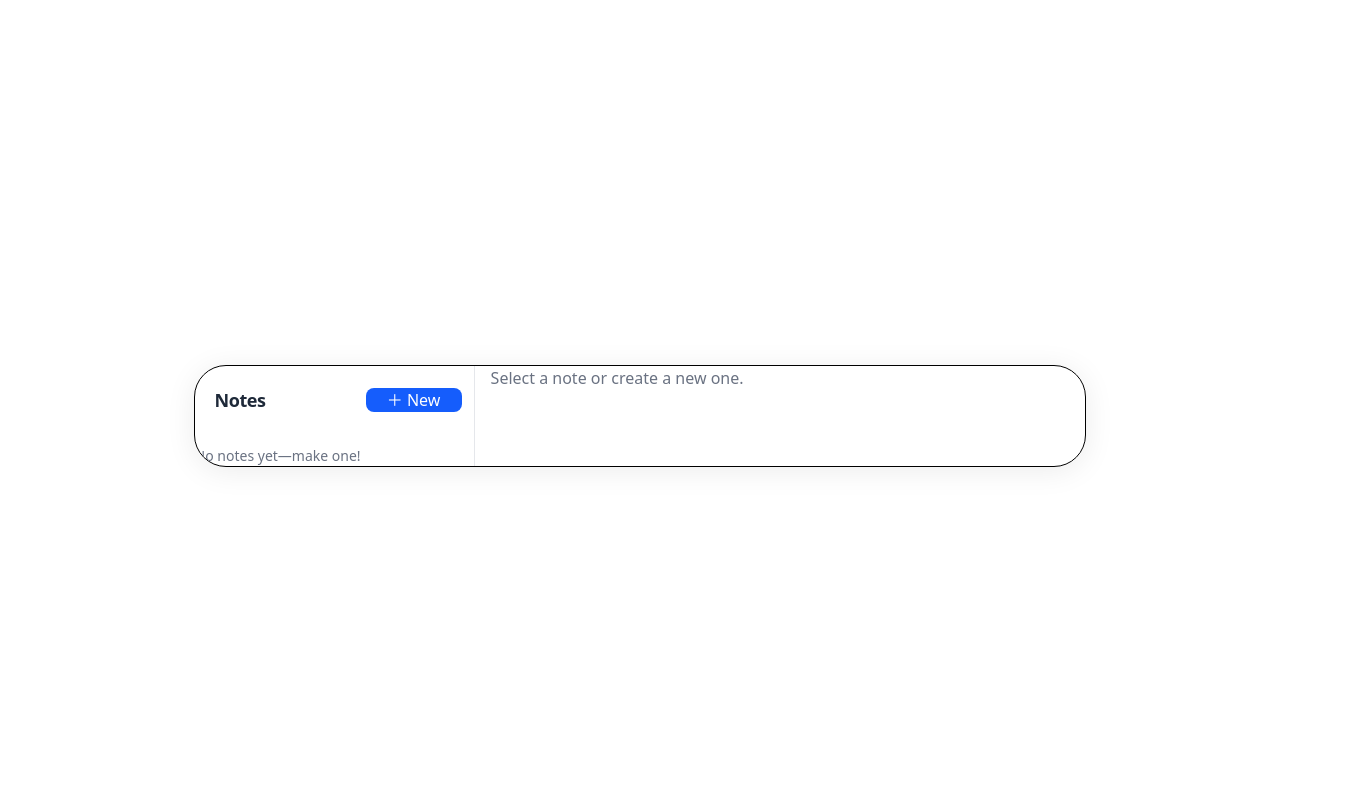
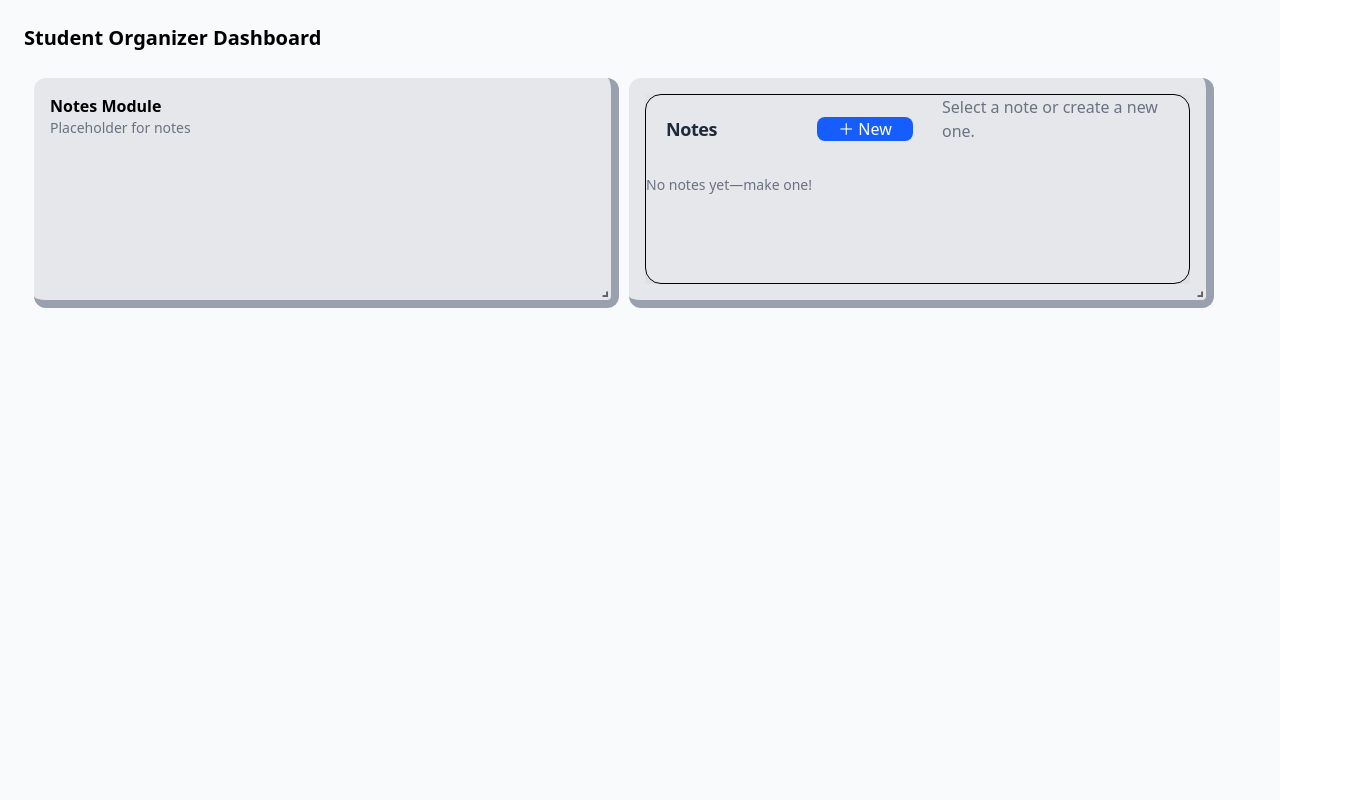
Before and after one commit to TKpen/-SE-WebDev, a React (Vite) app: page / in a window 1280 px wide. Shown: the top 800 px of the page, 1358 px wide, since content can reach past the window. Built offline with nearby package versions, Linux system fonts and the light colour scheme.

Commit message:
Reworked Dashboard to fit full page, and allowed tool components to fit inside modular boxes.

```diff
--- a/src/App.jsx
+++ b/src/App.jsx
@@ -4,9 +4,7 @@ import Dashboard from "./components/Dashboard.jsx";
 
 export default function App() {
   return (
-    <div className="max-w-5xl mx-auto p-4 space-y-6">
-      <Notes storageKey="campus.notes" />
-      <ToDoList />
+    <div>
       <Dashboard />
     </div>
   );
--- a/src/components/Dashboard.jsx
+++ b/src/components/Dashboard.jsx
@@ -12,7 +12,7 @@ export default function Dashboard() {
 
     return (
         <div className="min-h-screen bg-gray-50 p-6">
-            <h1 className="mb-4 text-xl font-bold text-white">Student Organizer Dashboard</h1>
+            <h1 className="mb-4 text-xl font-bold text-black">Student Organizer Dashboard</h1>
 
             <GridLayout
                 className="layout"
@@ -22,10 +22,16 @@ export default function Dashboard() {
                 width={1200}
                 useCSSTransforms={true}
             >
-                <div key="calendar" className="rounded-xl  bg-gray-500 text-white border-r-8 border-b-8 border-gray-700 p-4 shadow">
-                    <Notes />
+                <div
+                    key="notes"
+                    className="rounded-xl  bg-gray-200 text-black border-r-8 border-b-8 border-gray-400 p-4"
+                    style={{height: "100%"}}
+                >
+                    <div className="h-full overflow-auto">
+                        <Notes />
+                    </div>
                 </div>
-                <div key="notes" className="rounded-xl border bg-white p-4 shadow">
+                <div key="calendar" className="rounded-xl bg-gray-200 text-black border-r-8 border-b-8 border-gray-400 p-4">
                     <h2 className="font-semibold">Notes Module</h2>
                     <p className="text-sm text-gray-500">Placeholder for notes</p>
                 </div>
--- a/src/components/Notes.jsx
+++ b/src/components/Notes.jsx
@@ -38,11 +38,11 @@ export default function Notes({ storageKey = "notes.v1", className = "", onChang
   }
 
   return (
-<div className="min-h-screen flex items-center justify-center  ">
+<div className="w-full h-full">
     <div
     className={`grid grid-cols-[280px_1fr] gap-4
-      w-[90%] max-w-6xl
-      rounded-[2rem] border
+      w-full h-full
+      rounded-[1rem] border
       shadow-[0_4px_30px_rgba(0,0,0,0.08)]
       dark:border-gray-700/60 dark:shadow-[0_4px_30px_rgba(0,0,0,0.3)]
       transition-all duration-300 hover:shadow-[0_8px_40px_rgba(0,0,0,0.1)] hover:scale-[1.01]
--- a/src/index.css
+++ b/src/index.css
@@ -1,6 +1,6 @@
 @import "tailwindcss";
 
 .react-grid-placeholder {
-    background: transparent;
-    border: none;
+    background: transparent !important;
+    border: none !important;
 }
```
